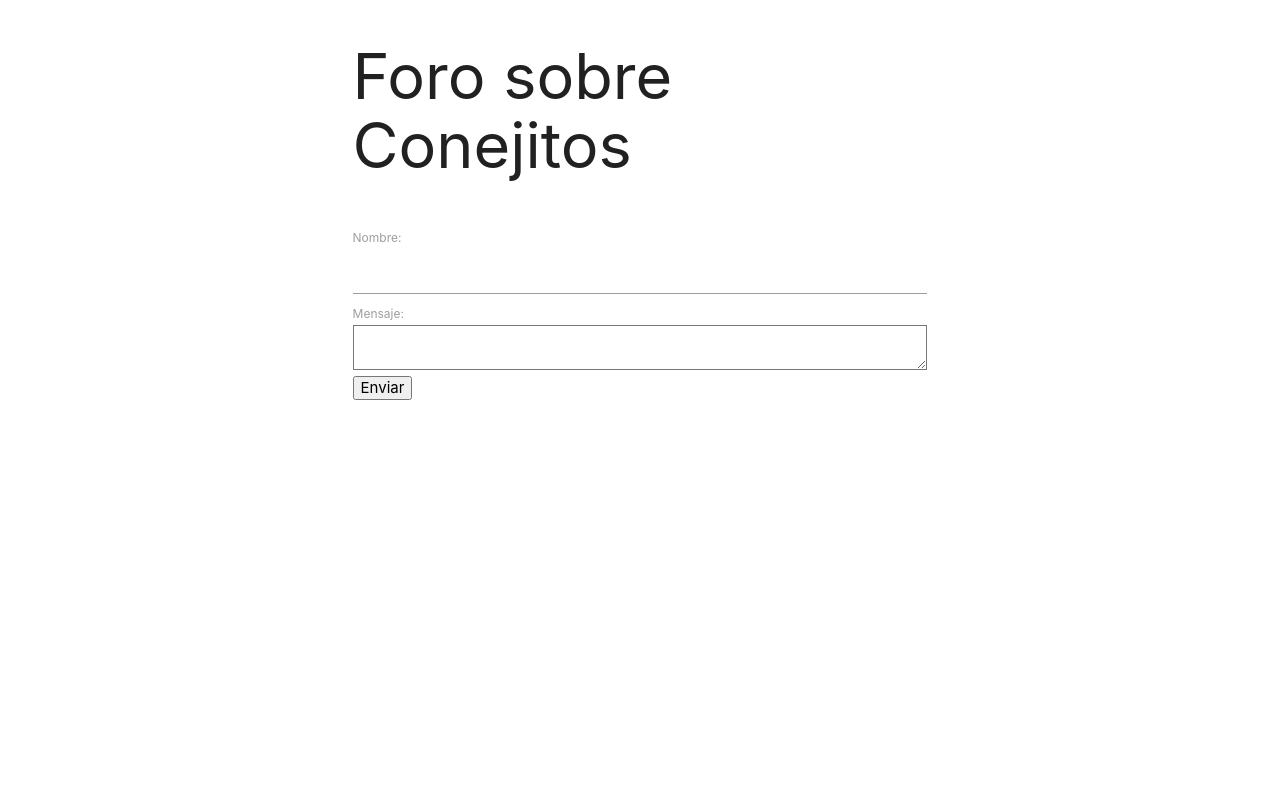
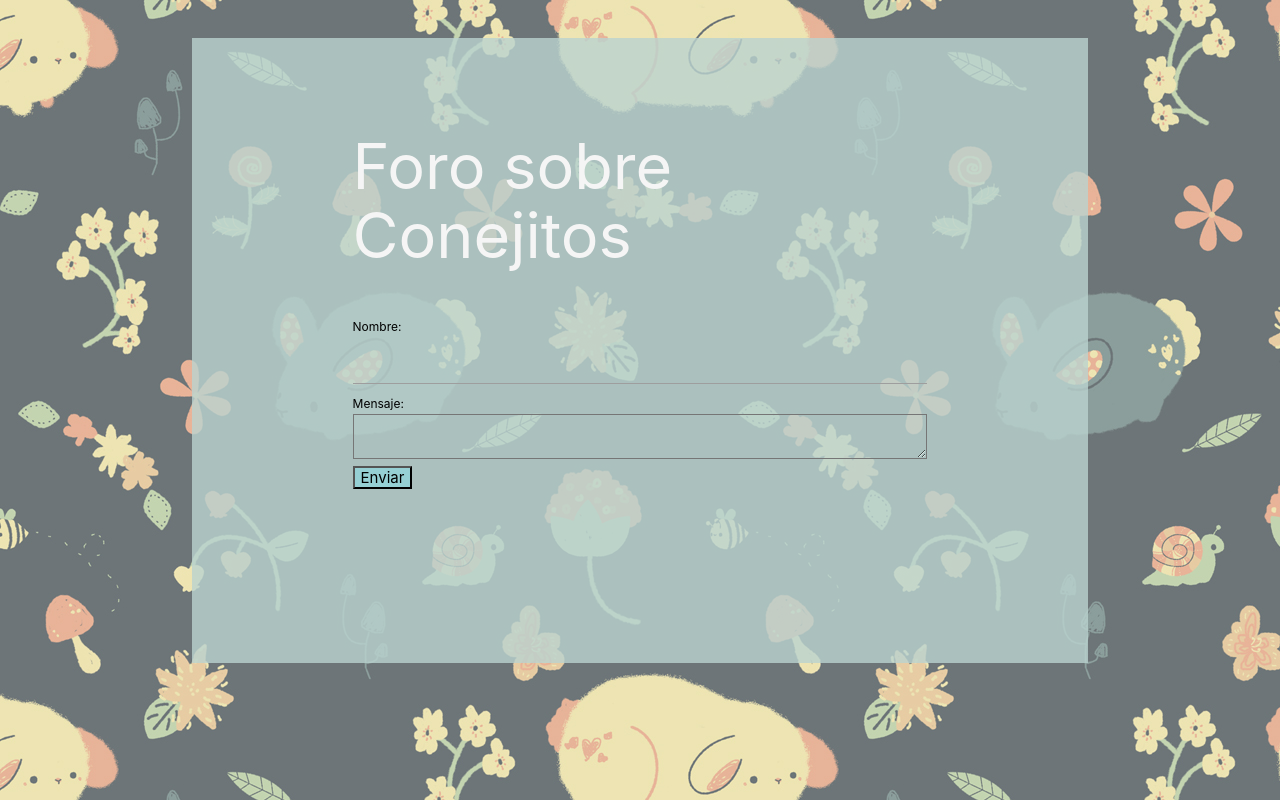
Before and after one commit to nicolealiste/foro-conejitos, a plain HTML site: page index.html in a window 1280 px wide. Drawn offline with nearby package versions, Linux system fonts and the light colour scheme.

Commit message:
Se finaliza estructura html y se realizan los estilos css

```diff
--- a/assets/css/style.css
+++ b/assets/css/style.css
@@ -0,0 +1,22 @@
+body{
+	background-image: url(../images/bunny_garden_pattern_by_pronouncedyou-d59jb24.jpg);
+	padding: 3% 0;
+	color: whitesmoke;
+}
+
+header, section{
+	padding: 4% 0;
+	background-color: rgba(187, 212, 208, 0.8);
+}
+
+button{
+	background-color: rgb(150, 208, 212);
+}
+
+label, span, p{
+	color: black;
+}
+
+span{
+	display:block;
+}
--- a/index.html
+++ b/index.html
@@ -26,7 +26,11 @@
 			</div>
 		</div>
 	</header>
-	<section></section>
+	<section class="container">
+		<div class="col offset-s3 s6">
+			<div id="comentarios"></div>
+		</div>
+	</section>
 	<script type="text/javascript" src="https://code.jquery.com/jquery-2.1.1.min.js"></script>
 	 <!-- Compiled and minified JavaScript -->
   	<script src="https://cdnjs.cloudflare.com/ajax/libs/materialize/0.99.0/js/materialize.min.js"></script>
```
